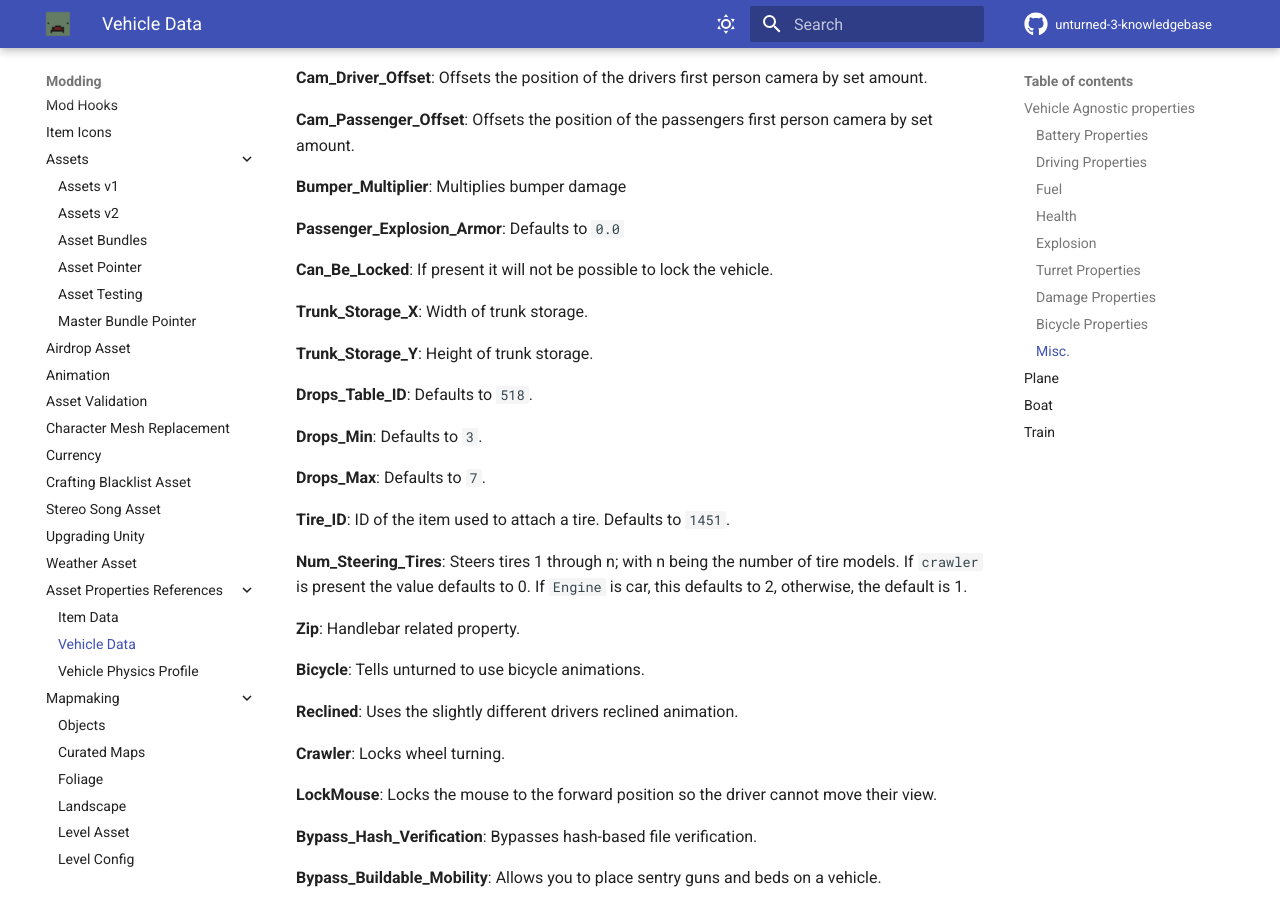
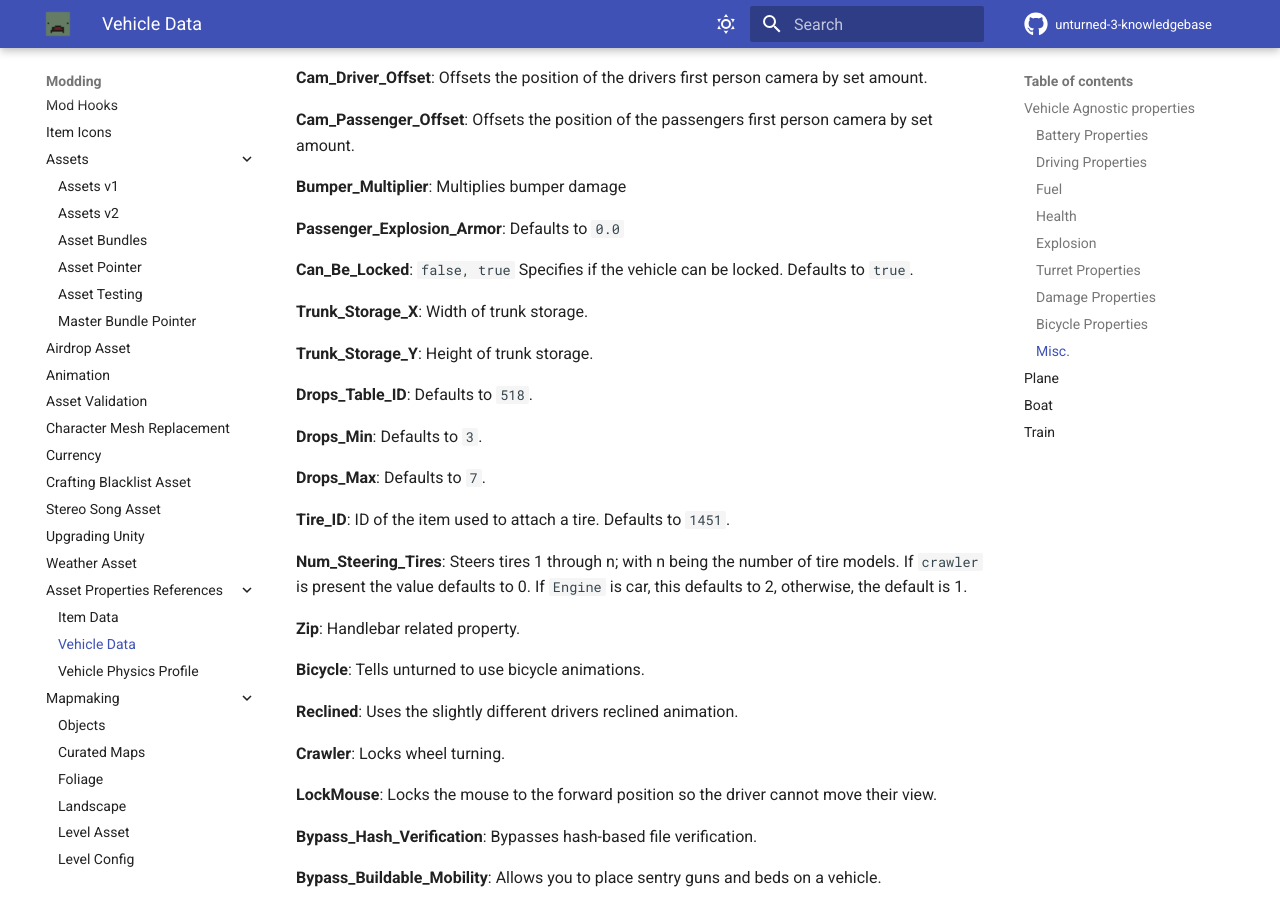
Before and after one commit to unturned-info/unturned-3-knowledgebase, an MkDocs documentation site: the page built from docs/Modding/AssetPropertiesReferences/VehicleData.md, in a window 1280 px wide and 900 px high, scrolled down 4858 px. Built offline with MkDocs 1.6.1 and Material for MkDocs 9.7.7, drawn with Linux system fonts in a browser that asks for light colours; comment, search, counter and statistics services are not loaded.

Commit message:
Update VehicleData.md
`Can_Be_Locked` line was mistaken for a traditional .DAT line. It actually needs a bool value.

Signed-off-by: Jdance-Media <67397422+Jdance-Media@users.noreply.github.com>

```diff
--- a/docs/Modding/AssetPropertiesReferences/VehicleData.md
+++ b/docs/Modding/AssetPropertiesReferences/VehicleData.md
@@ -175,7 +175,7 @@ __Bumper_Multiplier__: Multiplies bumper damage
 
 __Passenger_Explosion_Armor__: Defaults to `0.0`
 
-__Can_Be_Locked__: If present it will not be possible to lock the vehicle.
+__Can_Be_Locked__: `false, true` Specifies if the vehicle can be locked. Defaults to `true`.
 
 __Trunk_Storage_X__: Width of trunk storage.
 
```
